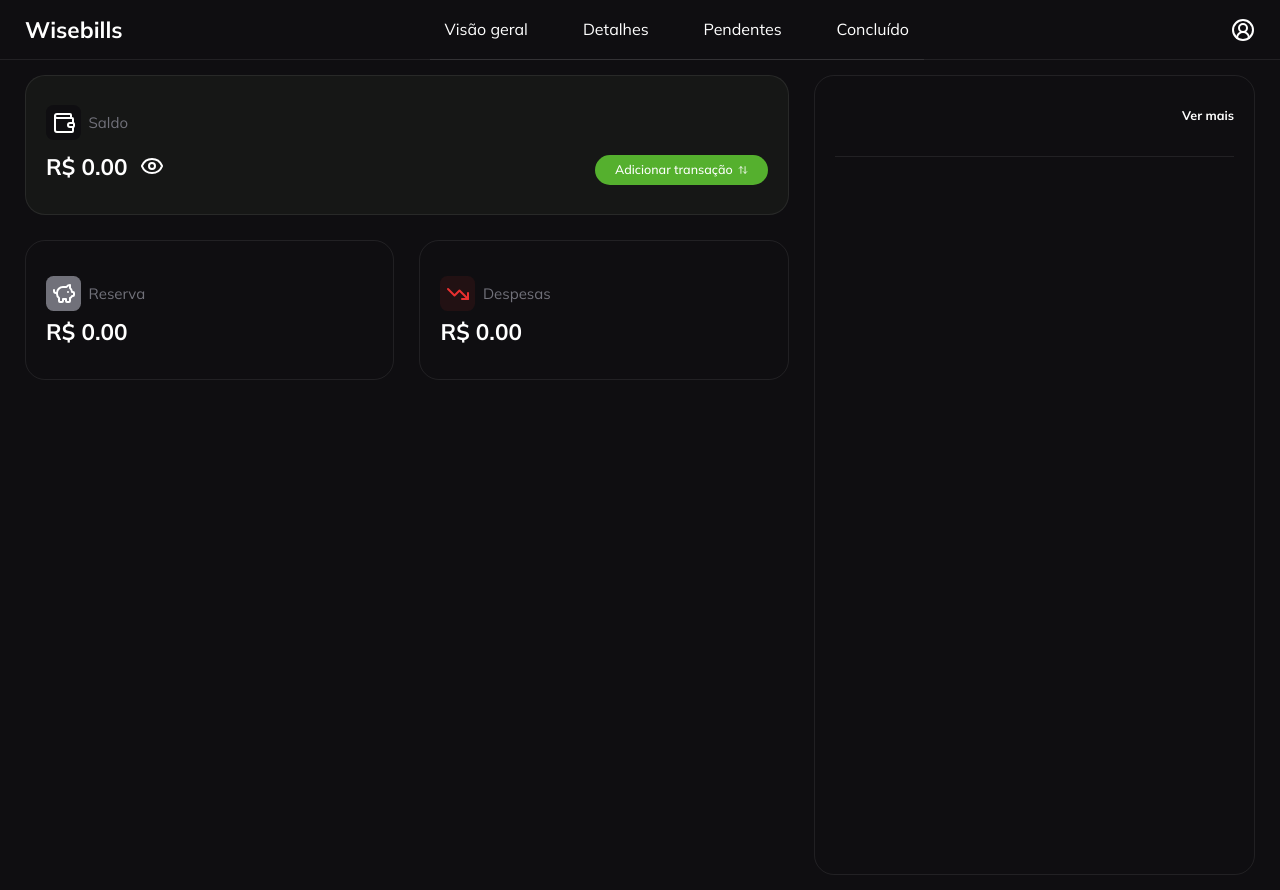
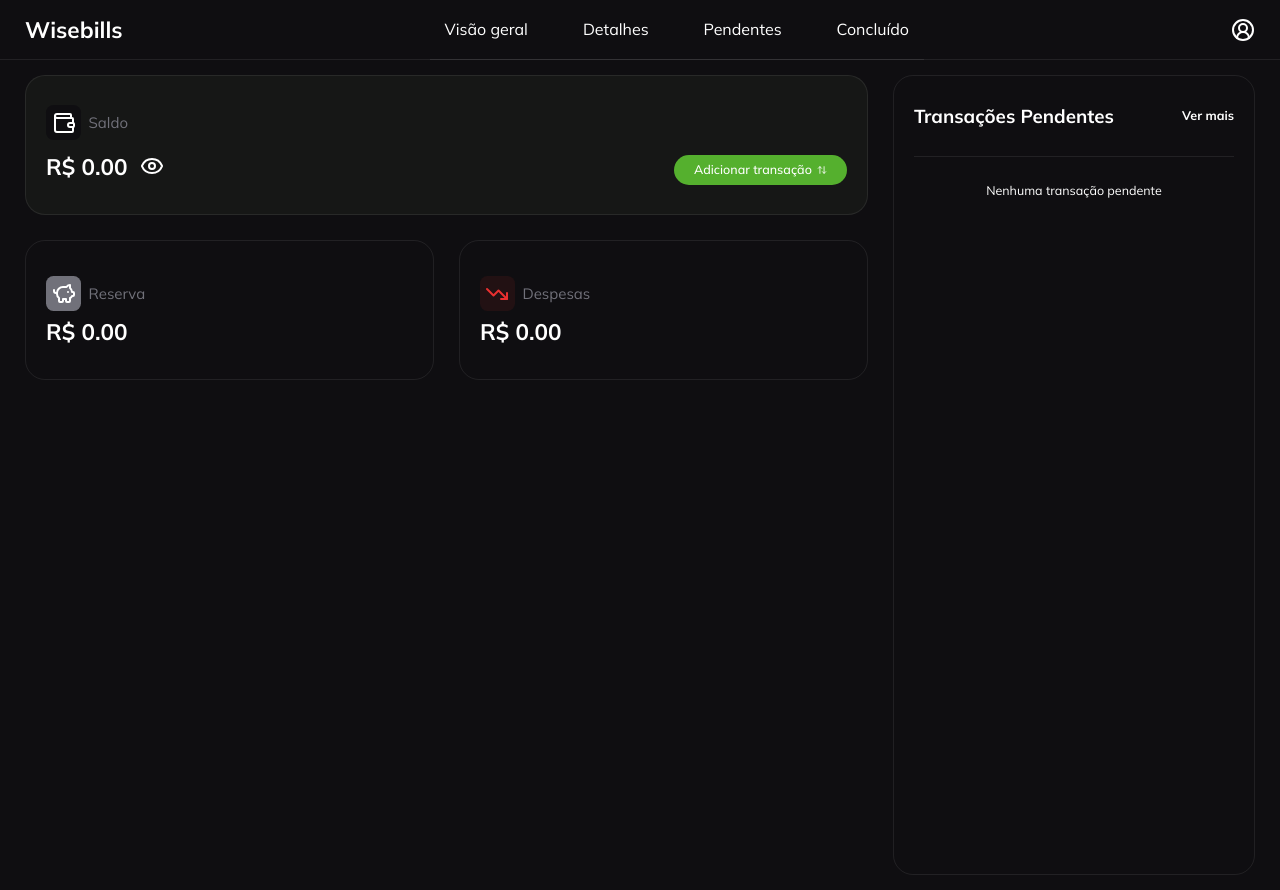
Before and after one commit to nicolasfreitas-dev/wisebills, a Next.js app: page / in a window 1280 px wide. Built offline with nearby package versions, Linux system fonts and the light colour scheme.

Commit message:
refactor: add transactions values from the form on TransactionTable that are exclusive of page.tsx to be able of custom PendingTransactions component

```diff
--- a/src/components/TransactionsTable/index.tsx
+++ b/src/components/TransactionsTable/index.tsx
@@ -1,21 +1,76 @@
-import { ReactNode } from "react";
+import { Checkbox } from "@radix-ui/react-checkbox";
+import { Edit } from "lucide-react";
+import { Table, TableBody, TableRow, TableCell } from "../ui/table";
+import { useTransactionStore } from "@/store/transactions";
 
-interface TransactionTableProps {
-    children: ReactNode
-    title: string
-}
+export default function TransactionsTable() {
+    const { transactions, markAsCompleted } = useTransactionStore()
 
-export default function TransactionTable({ children, title }: TransactionTableProps) {
     return (
-        <div className="md:w-[40%] w-full md:h-screen border border-border-color rounded-[20px] flex flex-col mt-6 px-8">
+        <div className="md:w-[30%] w-full md:h-screen border border-border-color rounded-[20px] flex flex-col mt-6 px-8">
             <div className="h-32 flex items-center justify-between">
-                <h3 className="text-3xl font-bold">{title}</h3>
+                <h3 className="text-3xl font-bold">Transações Pendentes</h3>
                 <span className="text-xl font-bold cursor-pointer">
                     Ver mais
                 </span>
             </div>
             <hr className="border-border-color" />
-            <div>{children}</div>
+            <Table>
+                <TableBody>
+                    {transactions.map((transaction, index) => {
+                        return (
+                            <TableRow
+                                key={index}
+                                className="flex items-center justify-between border-0"
+                            >
+                                <TableCell className="text-lg font-bold">
+                                    {transaction.date
+                                        .toLocaleDateString("pt-BR")
+                                        .split("/")
+                                        .slice(0, 2)
+                                        .join("/")}
+                                </TableCell>
+                                <TableCell className="w-full max-w-[12rem] flex flex-col items-start justify-start text-lg">
+                                    <span className="font-bold">
+                                        {transaction.title}
+                                    </span>
+                                    <span>
+                                        {transaction.paymentMethod === "Cartão"
+                                            ? `Parcela 1 de ${transaction.parcel}`
+                                            : transaction.paymentMethod}
+                                    </span>
+                                </TableCell>
+                                <TableCell
+                                    className={`text-lg font-bold ${
+                                        transaction.type === "Gasto"
+                                            ? "text-expense-color"
+                                            : "text-green-detail"
+                                    }`}
+                                >
+                                    {`R$ ${parseFloat(
+                                        transaction.amount
+                                    ).toFixed(2)}`}
+                                </TableCell>
+                                <TableCell className="flex items-center gap-5">
+                                    <Checkbox
+                                        onClick={() =>
+                                            markAsCompleted(transaction.id)
+                                        }
+                                    />
+                                    <Edit className="size-6 cursor-pointer" />
+                                </TableCell>
+                            </TableRow>
+                        );
+                    })}
+                    {transactions.length === 0 && (
+                        <TableRow>
+                            <TableCell className="text-xl text-center col-span-3 py-10">
+                                Nenhuma transação pendente
+                            </TableCell>
+                        </TableRow>
+                    )}
+                </TableBody>
+            </Table>
         </div>
     );
 }
```
